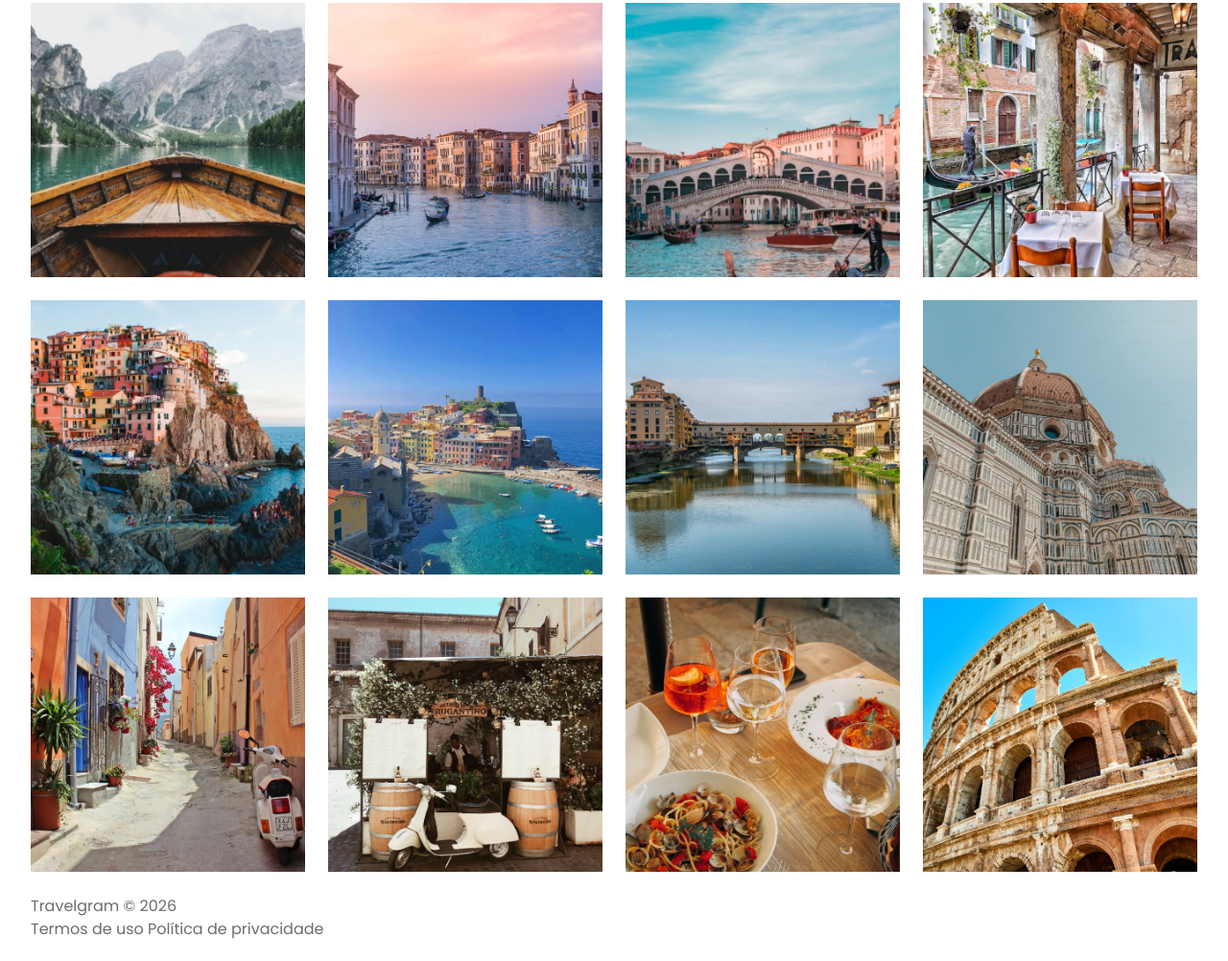
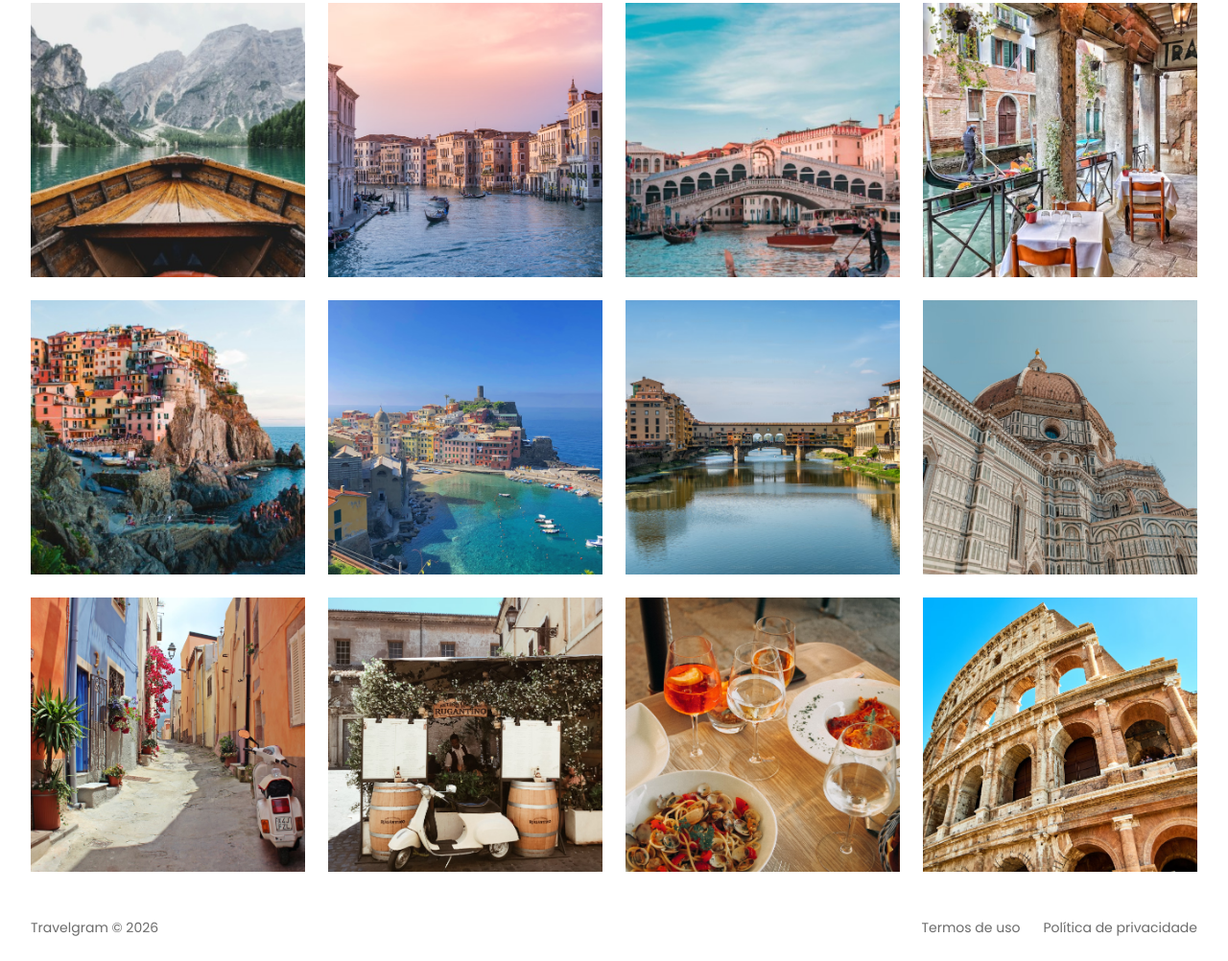
Before and after one commit to riinno/travelgram, a plain HTML site: page index.html in a window 1280 px wide. Shown: the part 357-1359 px from the top of the page at 96% size. Before the commit the page ends 1338 px from the top, so only its background shows below. Drawn offline with Linux system fonts and the light colour scheme.

Commit message:
style footer

```diff
--- /dev/null
+++ b/styles/footer.css
@@ -0,0 +1,16 @@
+footer
+{
+  display: flex;
+
+  justify-content: space-between;
+  padding-block: 24px;
+
+  font: 14px/150% var(--font-family);
+}
+
+footer div
+{
+  display: flex;
+
+  gap: 24px;
+}
--- a/styles/index.css
+++ b/styles/index.css
@@ -2,3 +2,4 @@
 @import url(nav.css);
 @import url(header.css);
 @import url(main.css);
+@import url(footer.css);
```
